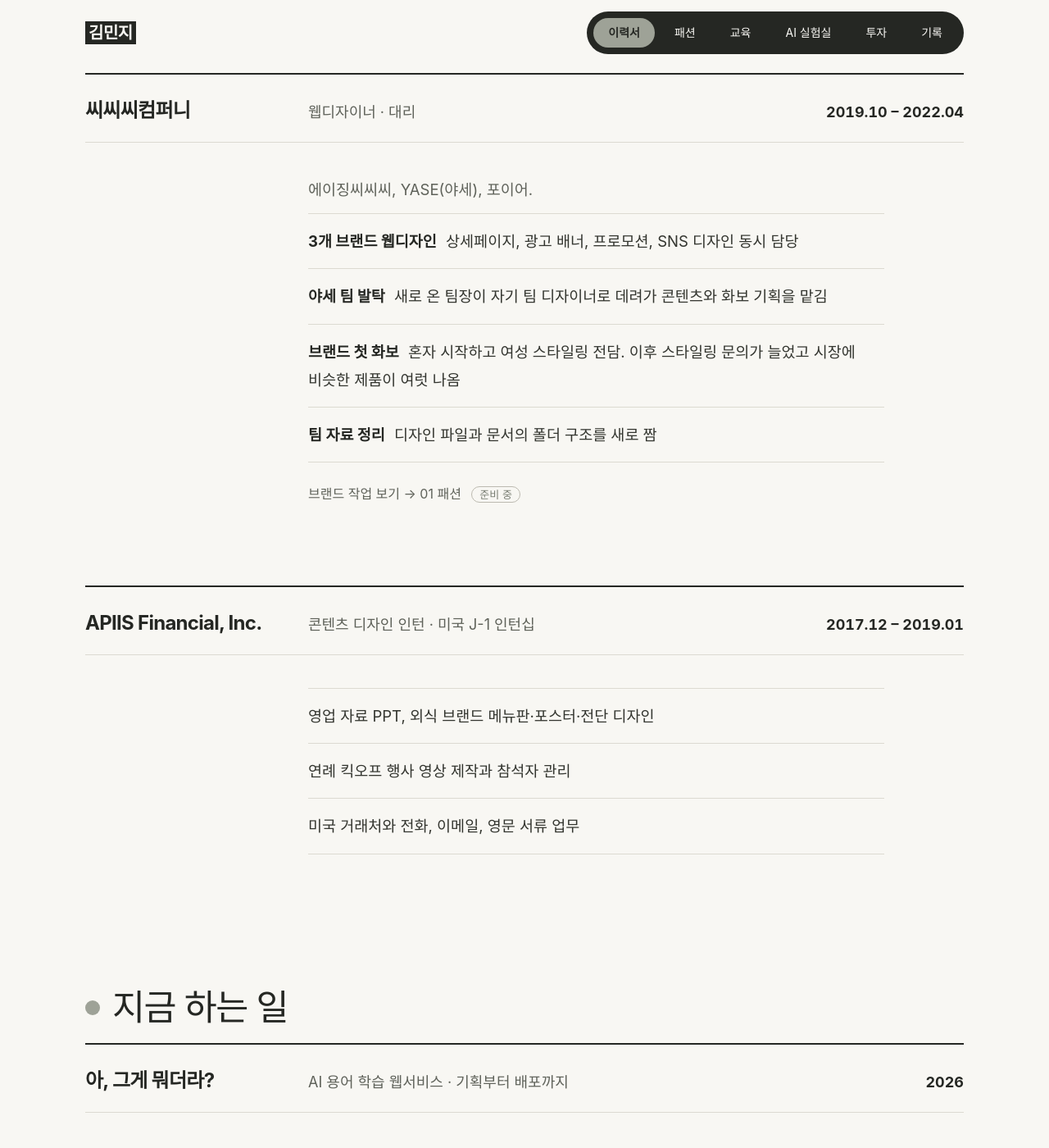
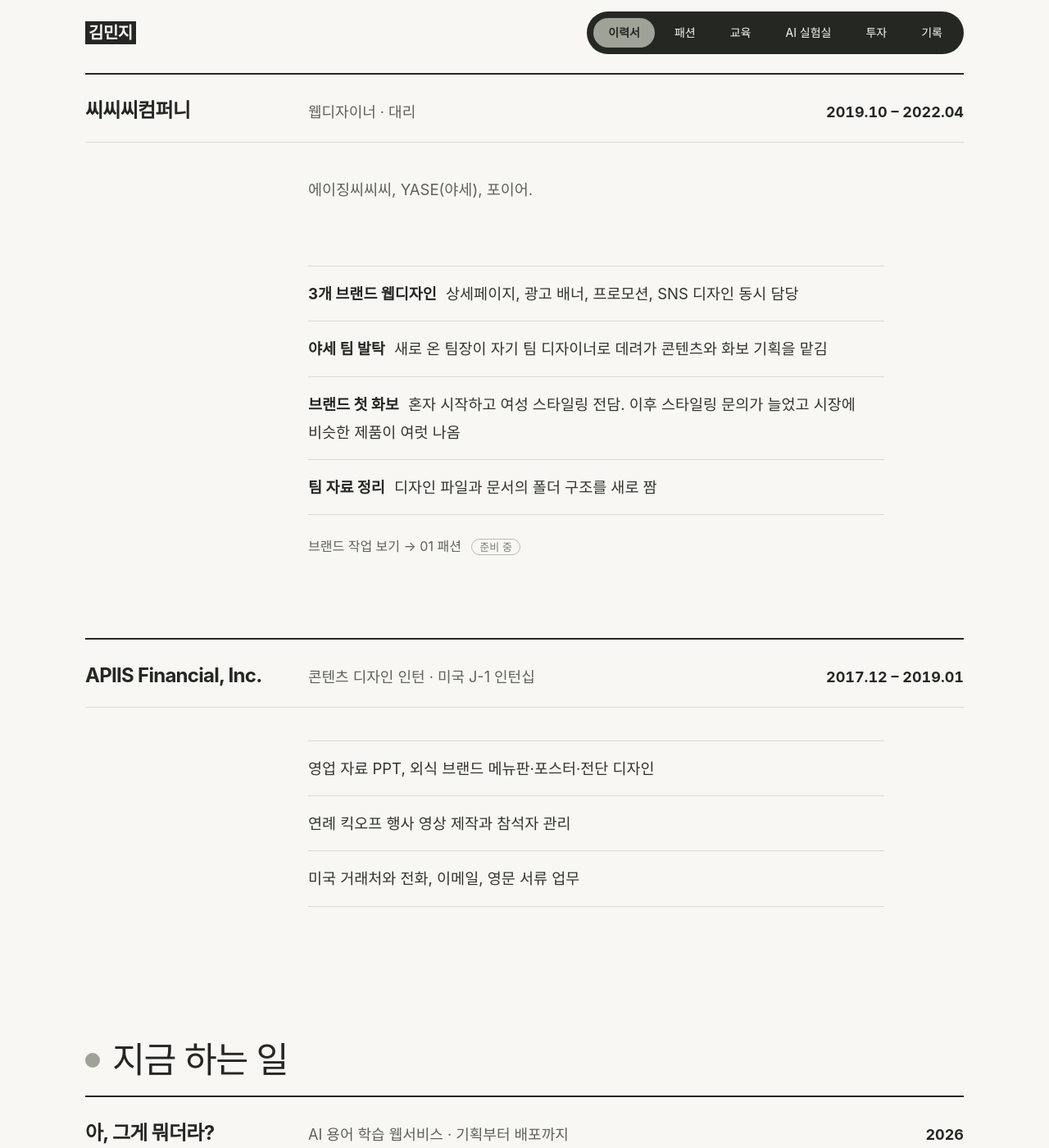
Before and after one commit to k-im-rose/k-im-rose.github.io, a Jekyll site: the page built from index.html, in a window 1280 px wide and 1400 px high, scrolled down 5616 px. Shown: the whole window at 82% size. Built offline with Jekyll 4.4.1, drawn with Linux system fonts in a browser that asks for light colours; some web fonts are replaced.

Commit message:
경력: 사례 없는 회사도 소개 문장 뒤 여백을 사례 앞과 같게
Co-Authored-By: Claude Opus 5.5 <noreply@anthropic.com>

```diff
--- a/assets/css/cv.css
+++ b/assets/css/cv.css
@@ -399,3 +399,7 @@ html { scroll-padding-top: 84px; }
 /* 결과 목록의 '–'를 왼쪽 여백으로 내어 걸기 → 글자는 다른 본문과 같은 선(468px)에서 시작 */
 .facts li { padding-left: 0; }
 .facts li::before { left: -16px; }
+
+/* 사례 없이 바로 목록이 오는 회사(씨씨씨컴퍼니 등): 소개 문장 뒤 여백을 사례 앞 여백과 같게 */
+.lede + ul.plain { margin-top: 64px; }
+@media (max-width: 720px) { .lede + ul.plain { margin-top: 48px; } }
```
